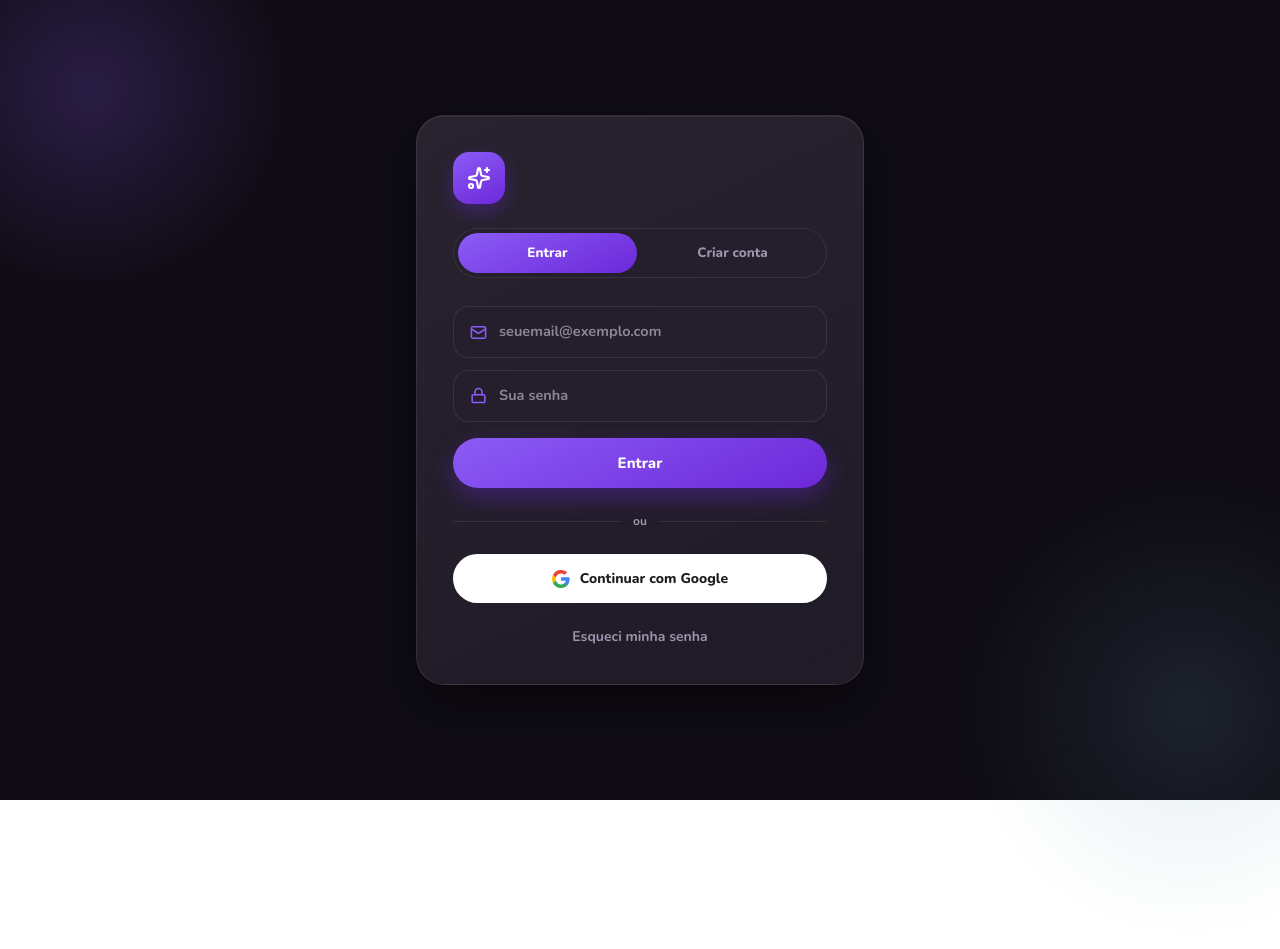
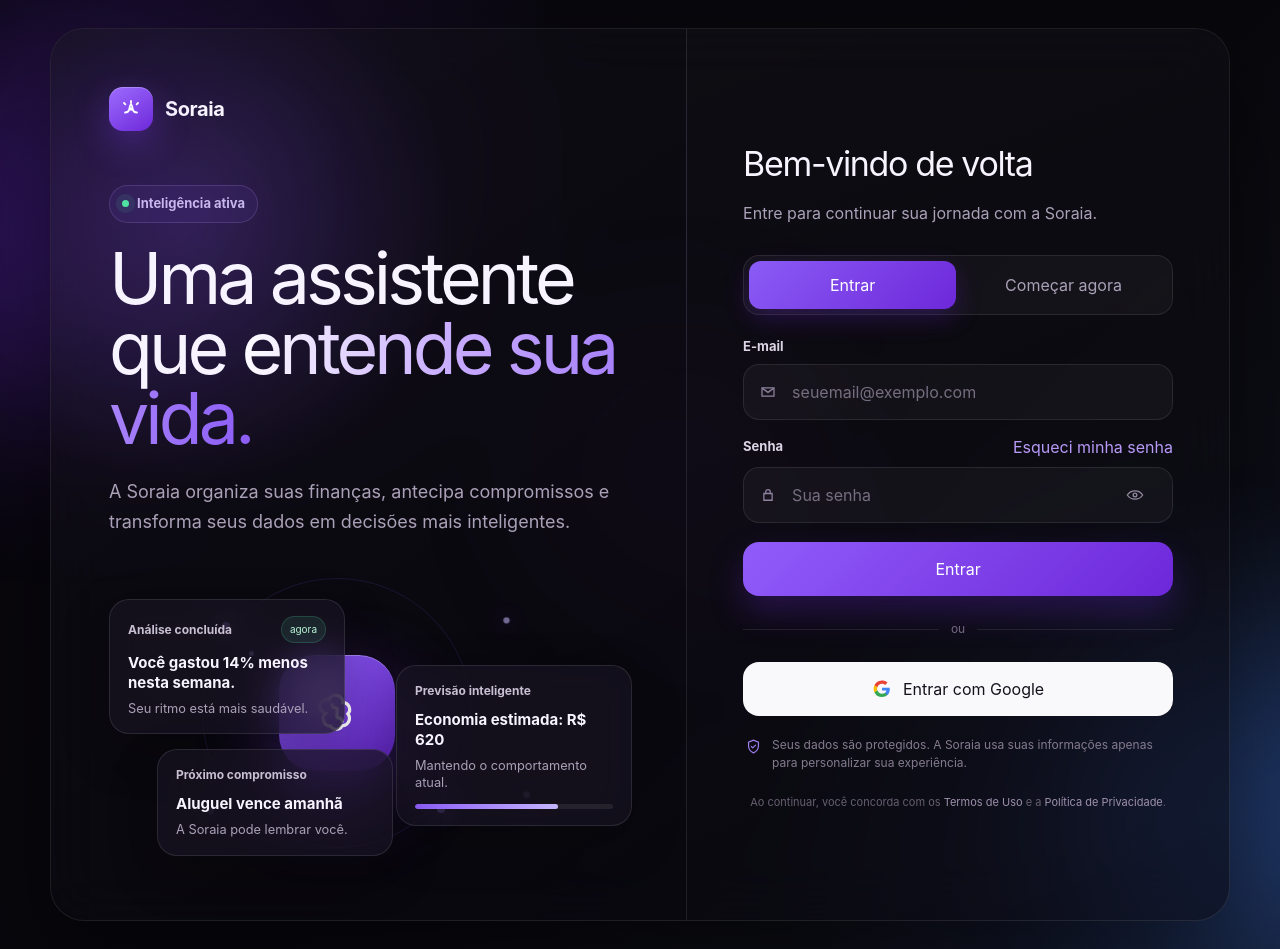
Before and after one commit to contatorafaelaguiaroficial-cpu/soraia-app, a Next.js app: page /login in a window 1280 px wide. Before the commit the page ends 800 px from the top, so only its background shows below. Built offline with nearby package versions, Linux system fonts and the light colour scheme.

Commit message:
usa novo login premium da Soraia

```diff
--- a/src/app/login/page.tsx
+++ b/src/app/login/page.tsx
@@ -1,5 +1,5 @@
-import AuthForm from "@/components/AuthForm";
+import SoraiaLogin from "@/components/SoraiaLogin/SoraiaLogin";
 
 export default function LoginPage() {
-  return <AuthForm modoInicial="entrar" />;
+  return <SoraiaLogin />;
 }
--- a/src/components/AuthForm.tsx
+++ b/src/components/AuthForm.tsx
@@ -214,7 +214,7 @@
           style={{ background: "#FFFFFF", color: "#1D1D1F" }}
         >
           <GoogleIcon />
-          Continuar com Google
+          Entrar com Google
         </button>
 
         {modo === "entrar" && (
```
